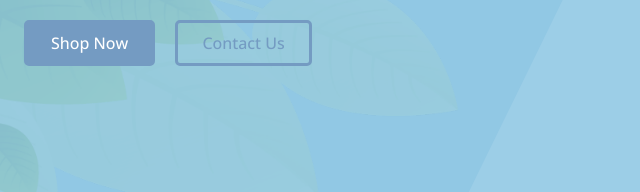
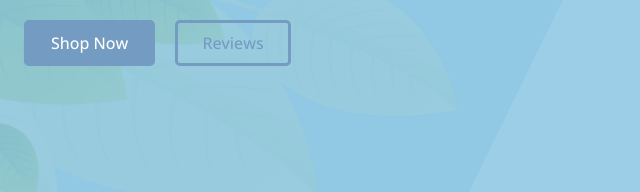
Before and after one commit to saadb112/helderegolf, a plain HTML site: page client/index.html in a window 1280 px wide. Shown: the part 577-769 px from the top of the page, 0-640 px from the left. Drawn offline with nearby package versions, Linux system fonts and the light colour scheme.

Commit message:
Update index.html

```diff
--- a/client/index.html
+++ b/client/index.html
@@ -82,7 +82,7 @@
                     <p class="text-white mb-4 animated slideInRight">
                         Experience a touch of nature's charm in your daily routine with our Leaf Shaped Soap Holder. Elevate your space with its exquisite design and functional elegance.</p>
                     <a href="/order" class="btn btn-dark py-2 px-4 me-3 animated slideInRight">Shop Now</a>
-                    <a href="/contact" class="btn btn-outline-dark py-2 px-4 animated slideInRight">Contact Us</a>
+                    <a href="/reviews" class="btn btn-outline-dark py-2 px-4 animated slideInRight">Reviews</a>
                 </div>
                 <div class="col-lg-6" style="    justify-content: center;
                 display: flex;">
```
